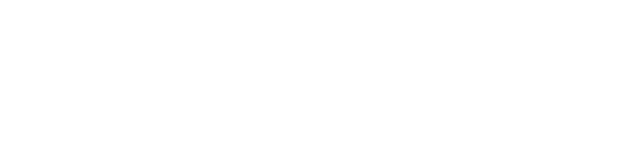
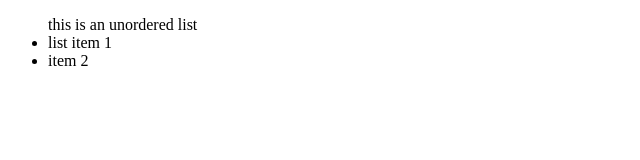
Before and after one commit to Melika-Rezaei/Text-animations, a plain HTML site: page index3.html in a window 1280 px wide. Shown: the whole page, without its empty margins (0-640 px from the left). Drawn offline with Linux system fonts and the light colour scheme.

Commit message:
index3.html title and an unordered list added

```diff
--- a/index3.html
+++ b/index3.html
@@ -2,9 +2,14 @@
 <html>
 
 <head>
+  <title> index3 </title>
 </head>
 
 <body>
+  <ul> this is an unordered list
+    <li> list item 1 </li>
+    <li> item 2 </li>
+  </ul>
 </body>
 
 </html>
```
